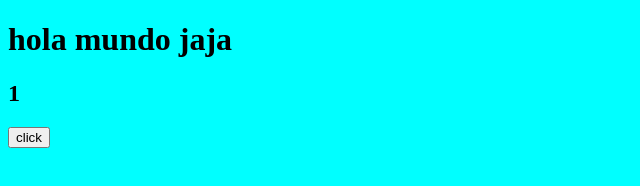
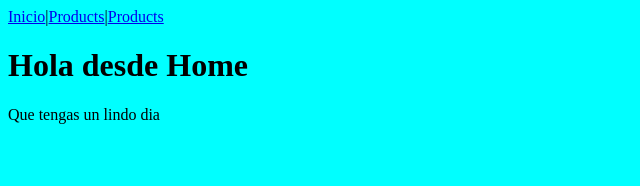
Before and after one commit to rolxander/netwartv1, a React app: page / in a window 1280 px wide. Shown: the whole page, without its empty margins (0-640 px from the left). Built offline with nearby package versions, Linux system fonts and the light colour scheme.

Commit message:
configuracion de router

```diff
--- a/src/Routes/router.js
+++ b/src/Routes/router.js
@@ -1,2 +1,22 @@
 import React from 'react';
 import {Route,Switch} from 'react-router-dom';
+import App from '../components/App.js';
+import Home from '../components/Home';
+import Error404 from '../components/Error404';
+import Products from '../components/Products';
+import { Link } from 'react-router-dom';
+const AppRoutes = () =>
+<App>
+    <Link to="/">Inicio</Link>|
+    <Link to="/products" >Products</Link>|
+    <Link to="/contactos" >Products</Link>
+
+    <Switch>
+        <Route   exact path="/" component={Home}/>
+        <Route   exact path="/home" component={Home}/>
+        <Route   exact path="/products" component={Products}/>
+        <Route   component = {Error404}/>
+    </Switch>
+</App>
+
+export default AppRoutes;
--- /dev/null
+++ b/src/components/App.js
@@ -0,0 +1,13 @@
+import React,{Component} from 'react';
+class App extends Component{
+
+
+    render(){
+        const {children} = this.props;
+        return(
+        <div>
+            {children}
+        </div>);
+    }
+}
+export default App;
--- /dev/null
+++ b/src/components/Error404/index.js
@@ -0,0 +1,10 @@
+import React, {Component} from 'react';
+class Error404 extends Component{
+    render(){
+        return(<div>
+            <h1>Cometiste un error la url no existe</h1>
+
+        </div>);
+    }
+}
+export default Error404;
--- /dev/null
+++ b/src/components/Home/index.js
@@ -0,0 +1,10 @@
+import React, {Component} from 'react';
+class Home extends Component{
+    render(){
+        return(<div>
+            <h1>Hola desde Home</h1>
+            <p>Que tengas un lindo dia</p>
+        </div>);
+    }
+}
+export default Home;
--- /dev/null
+++ b/src/components/Products/index.js
@@ -0,0 +1,6 @@
+import React , {Component} from 'react';
+class Products extends Component{
+    render(){
+        return(<h1>Hola desde nuestro catalogo</h1>);
+    }
+}export default Products;
--- a/src/components/helloworld.js
+++ /dev/null
@@ -1,28 +0,0 @@
-import React,{Component} from 'react';
-class Hello_World extends Component
-{
-    constructor(props){
-        super(props);
-        console.log(props)
-        this.state = {
-            count : 0
-        };
-        this.handleCountCLick = this.handleCountCLick.bind(this);
-    }
-    componentDidMount(){
-        this.setState({count : 1});
-    }
-    handleCountCLick(){
-        this.setState({count : this.state.count+1});
-    }
-render(){
-    const {mensaje} = this.props.mensaje;
-    const title = this.props.title;
-    console.log(this.state.count+ "estamos entrando al render");
-    return(<div>
-                <h1>{mensaje} {title} </h1>
-                <h2> {this.state.count}</h2>
-                <button onClick={this.handleCountCLick}>click</button>
-            </div>);
-}
-}export default Hello_World;
--- a/src/index.js
+++ b/src/index.js
@@ -1,6 +1,10 @@
 import './css/estilos.scss';
 import React from 'react';
 import {render} from 'react-dom';
-import Hello_World from '../src/components/helloworld.js';
-const mensaje = {mensaje : "hola mundo"};
-render(<Hello_World mensaje={mensaje} title="jaja"/>, document.getElementById("root"));
+import {BrowserRouter as  Router} from 'react-router-dom';
+import AppRoutes from '../src/Routes/router.js'
+render(
+    <Router>
+        <AppRoutes />
+    </Router>,document.getElementById('root')
+);
--- a/webpack.config.js
+++ b/webpack.config.js
@@ -9,7 +9,7 @@ module.exports = {
         main: path.resolve(__dirname,"src/index.js")
     },
     output: {
-      path: __dirname + '/dist/',
+      path: path.resolve(__dirname,'dist'),
       filename: 'src/js/[name][hash].js'
     },module:{
         rules:[{
@@ -74,7 +74,7 @@ module.exports = {
           template:'./index.html',
           filename: './index.html'
       }),
-      new CleanWebpackPlugin(),
+      //new CleanWebpackPlugin(),
       new MiniCssExtractPlugin({
         filename: "./src/css/[name].[hash].css",
         chunkFilename: "css/[id].[hash].css"
@@ -83,8 +83,8 @@ module.exports = {
     devServer: {
         host: '0.0.0.0',
         historyApiFallback: true,
-        contentBase: './',
-        port: 3000,
+        contentBase: path.resolve(__dirname,"dist")+"/",
+        port: 4000,
         inline: true
     },
   }
```
Also changed, not shown: package.json (+5 -2 lines), dist/index.html, 1 other file.
